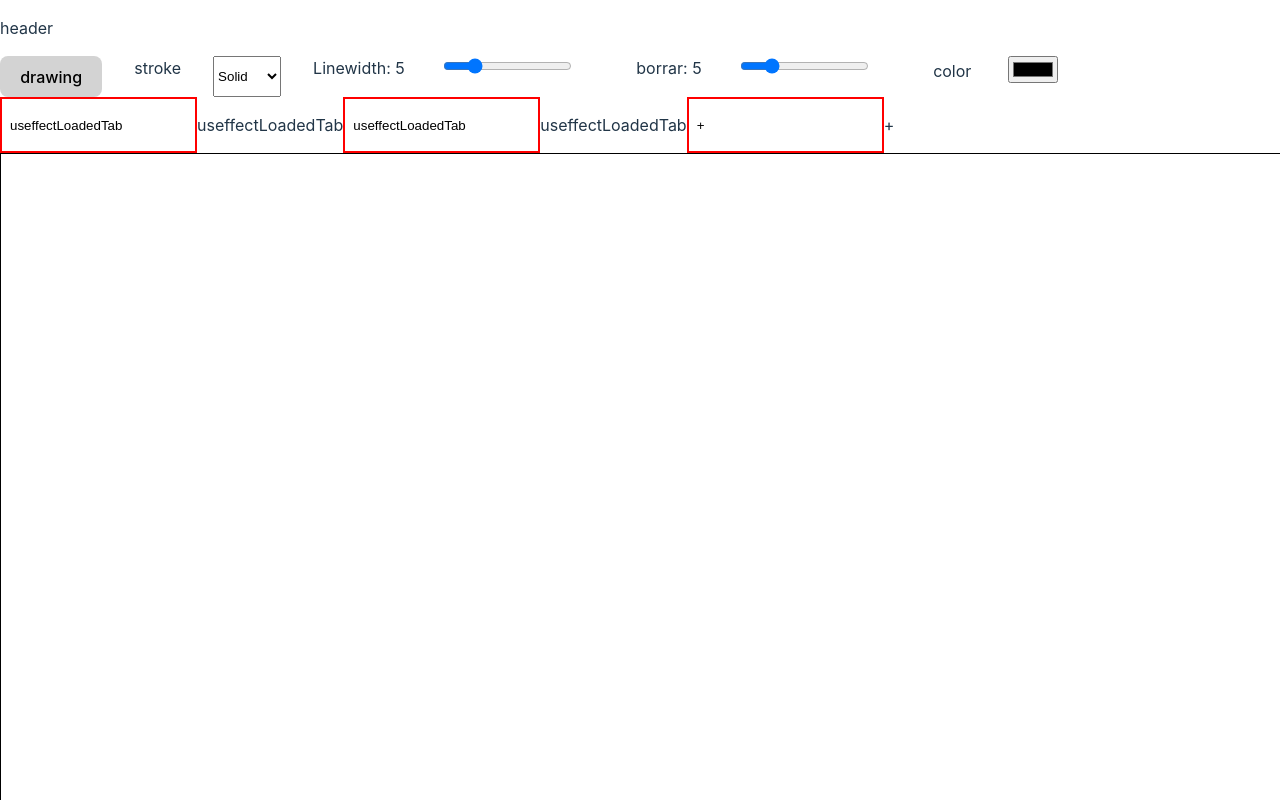
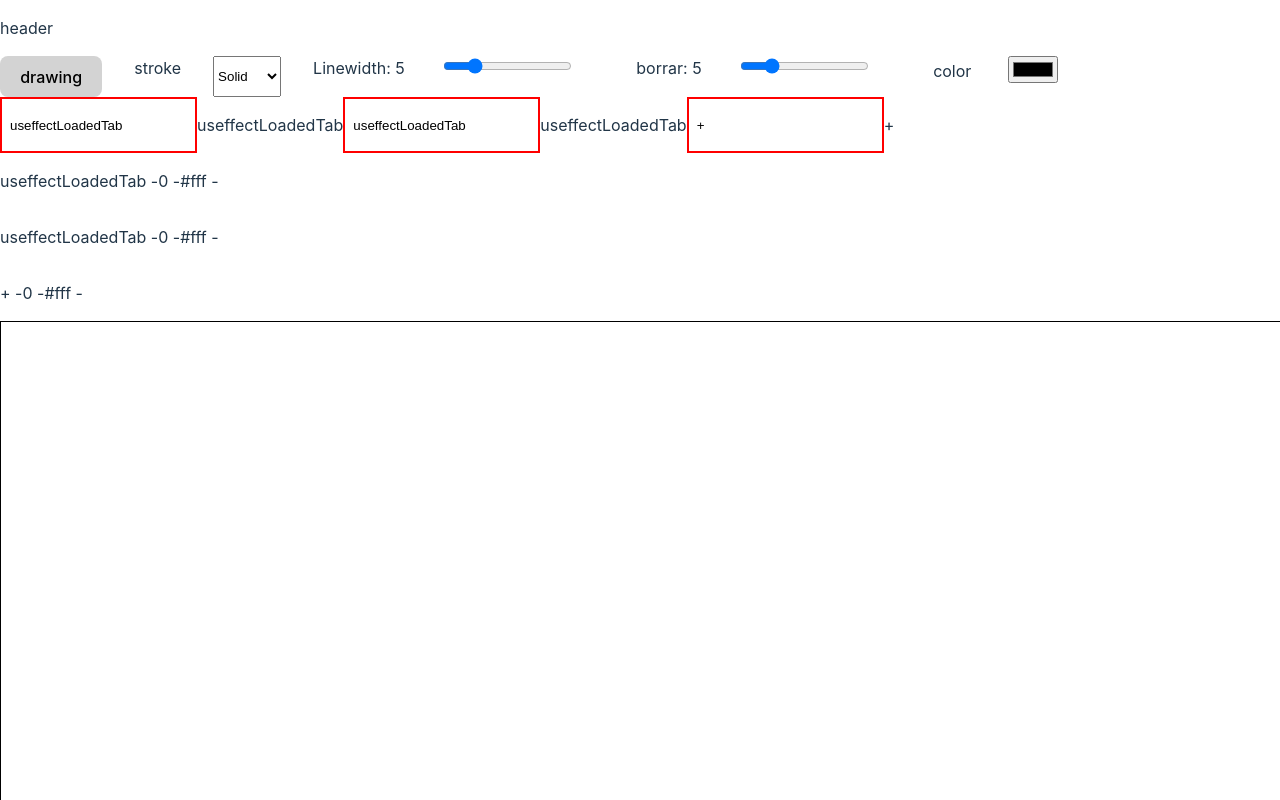
Before and after one commit to kevinu27/OneNoteReact, a React (Vite) app: page / in a window 1280 px wide. Shown: the top 800 px of the page. Built offline with nearby package versions, Linux system fonts and the light colour scheme.

Commit message:
input va bien

```diff
--- a/src/components/Tabs.css
+++ b/src/components/Tabs.css
@@ -15,3 +15,7 @@
 .active-tab{
     background-color: red;
 }
+
+.prueba{
+    display: flex;
+}
--- a/src/components/Tabs.jsx
+++ b/src/components/Tabs.jsx
@@ -46,7 +46,17 @@ export default function Tabs() {
             </p> */}
             {activeTab.name}
             <div className='tabs-row'>  { tabs.length > 0 ? tabs.map( (tab, index) =><> <input type="text" className={`tab ${activeTab.name == tab.name ? 'active-tab' : ''}`} onClick={()=> onTabClickHandler(tab, index )} onChange={(e)=> onNameChangeHandler(e, tab, index)}  key={index} value={tab.name}></input>  <p>{tab.name}</p></>)  : null} </div>
+        <div>
+           {
+            tabs.map( tab =>
+            <div className='prueba'>
+                <p>{tab.name} - {' '}</p>
+                <p>{tab.index} - {' '}</p>
+                <p>{tab.color} - {' '}</p>
 
+            </div>
+            )}
+        </div>
 
 
         </>
```
